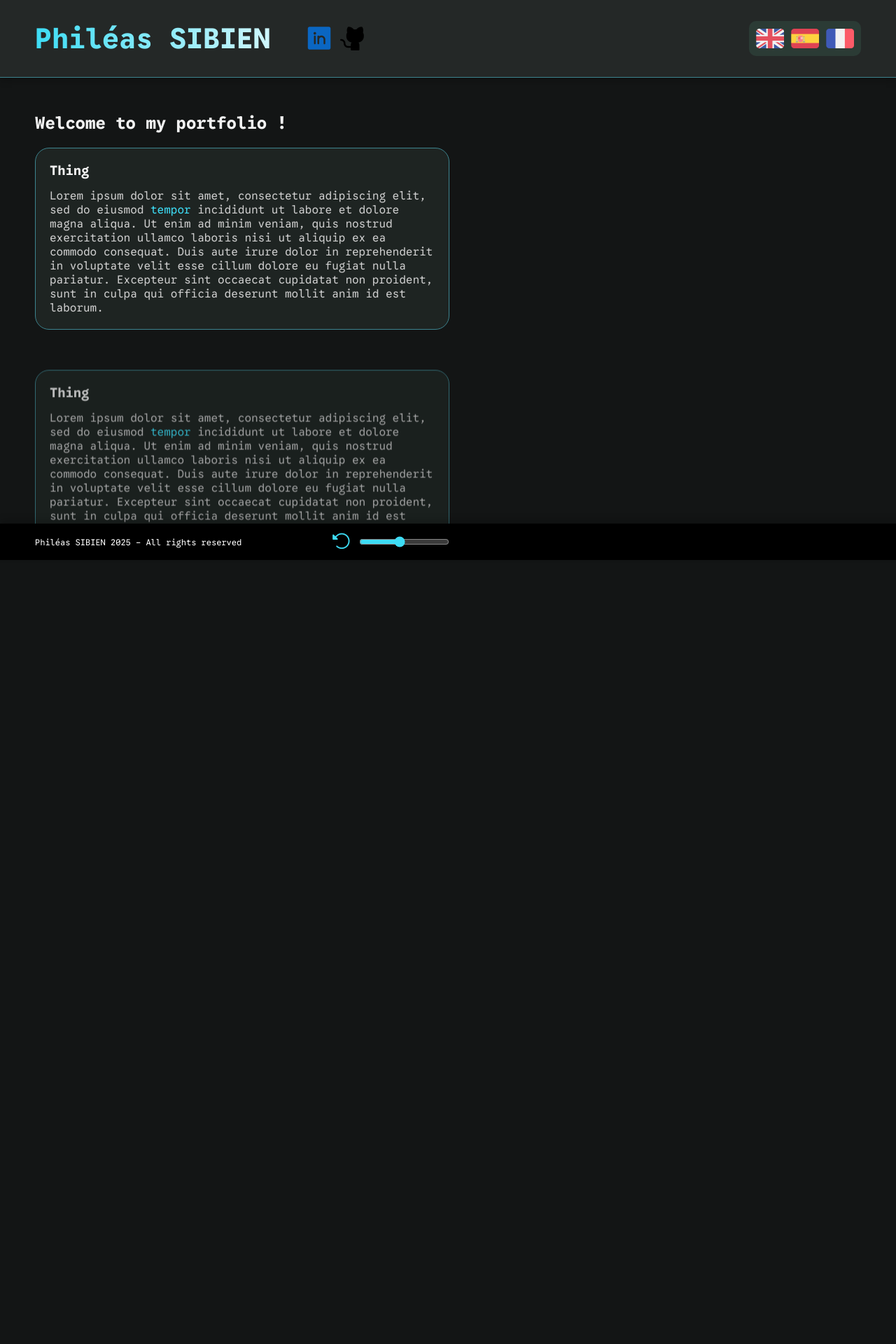
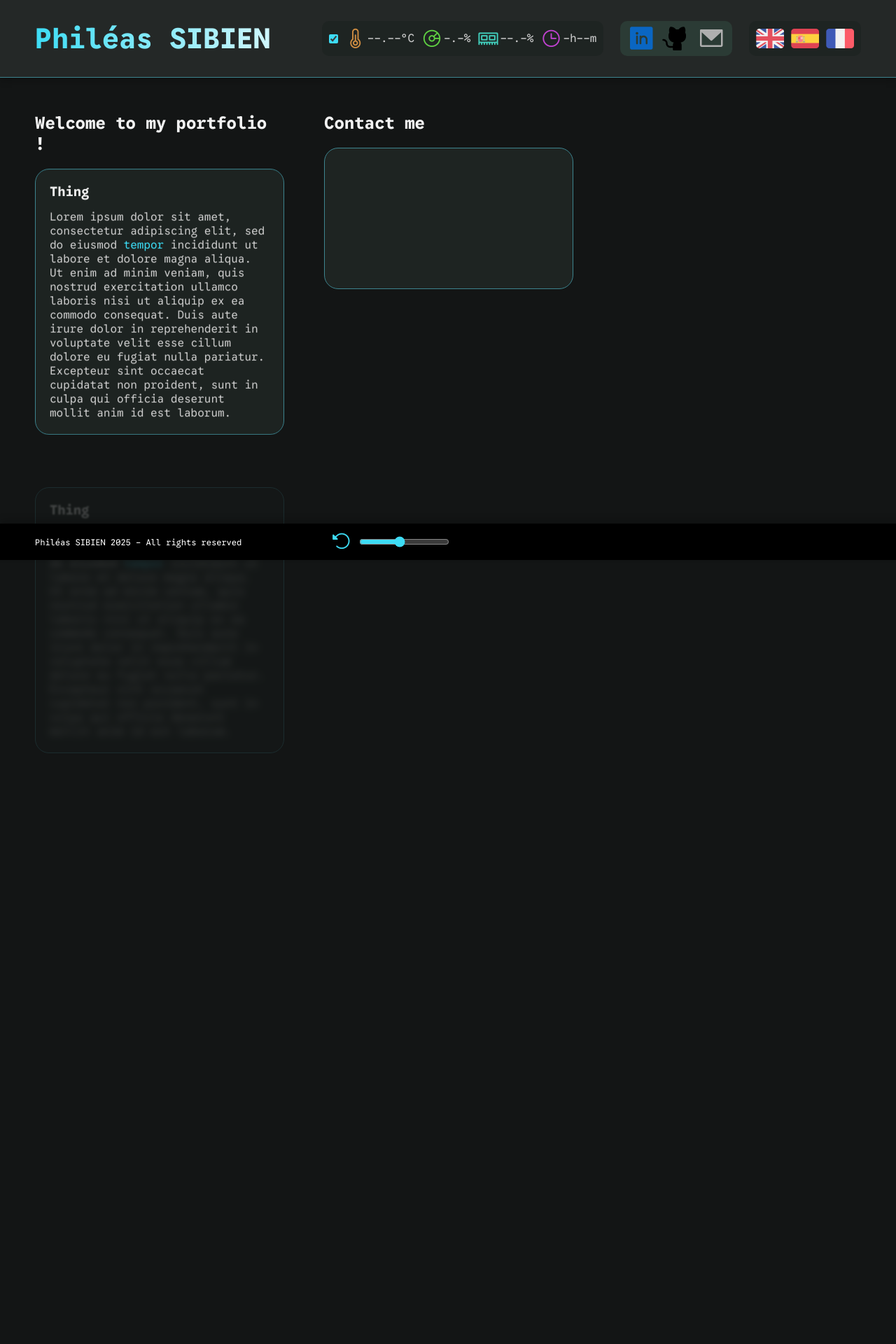
Before and after one commit to phileas-dev/portfolio, a PHP site: page / in a window 1280 px wide. Shown: the top 1920 px of the page at 70% size. Before the commit the page ends 800 px from the top, so only its background shows below. Run offline with PHP 8.4, Linux system fonts and the light colour scheme.

Commit message:
add system information display and update functionality

```diff
--- a/css/styles.css
+++ b/css/styles.css
@@ -8,8 +8,7 @@
   margin: 0;
   padding: 0;
   font-family: "Google Sans Code";
-  color: #fff;
-
+  caret-color: transparent;
 }
 
 :root {
@@ -38,9 +37,9 @@ body {
 }
 
 main {
-  display: flex;
-  flex-direction: column;
-  gap: 10%;
+  display: grid;
+  grid-template-columns: 1fr 1fr 1fr;
+  gap: 5%;
   opacity: 0;
   animation: fadeIn 0.5s forwards;
   margin: 0 50px 50vh  50px;
@@ -69,6 +68,77 @@ header a {
   text-align: center;
 }
 
+#sysinfo {
+  display: flex;
+  align-items: center;
+  gap: 10px;
+  padding: 10px;
+  border-radius: 10px;
+  background-color: var(--box);
+  margin: 0 auto;
+}
+
+#sysinfo > div {
+  display: flex;
+  align-items: center;
+}
+
+#sysinfo i {
+  font-size: 30px;
+  margin-right: 2px;
+  transition: none;
+}
+
+#sysinfo i:hover {
+  transform: none;
+  cursor: default;
+}
+
+.ph-thermometer-simple {color: hsl(32, 61%, 54%);}
+.ph-disc {color: hsl(108, 61%, 54%);}
+.ph-memory {color: hsl(172, 61%, 54%);}
+.ph-clock {color: hsl(293, 61%, 54%);}
+
+#links {
+  display: flex;
+  flex-direction: row;
+  border-radius: 10px;
+  padding: 0 10px;
+  background-color: var(--box-alt);
+  gap: 10px;
+}
+
+#lang-buttons {
+  padding: 10px;
+  border-radius: 10px;
+  background-color: var(--box);
+  margin-left: auto;
+  margin-right: 50px;
+  display: flex;
+  flex-direction: row;
+  gap: 10px;
+}
+
+#lang-buttons button {
+  display: flex;
+  justify-content: center;
+  align-items: center;
+  border: none;
+  transition: 0.1s;
+}
+
+#lang-buttons button:hover {
+  cursor: pointer;
+  transform: scale(1.1) rotate(3deg);
+}
+
+#lang-buttons button:active {
+  filter: brightness(1.5);
+  transform: scale(1.2);
+}
+
+.lang-icon {width: 40px; height: 28.8px;}
+
 .wrapper {
   display: flex;
   flex-direction: row;
@@ -80,12 +150,17 @@ header a {
   border-radius: 20px;
   padding: 20px;
   margin: 20px 0;
-  width: calc(50% - 40px);
+  width: calc(100% - 40px);
   border: var(--box-border) solid 1px;
+  /* box-shadow: inset 0 1px 2px #ffffff86; */
 
   h3 {
     margin-bottom: 15px;
   }
+}
+
+#contact {
+  height: 20vh;
 }
 
 .scrollFade {
@@ -145,11 +220,11 @@ i {
 i:hover {
   cursor: pointer;
   transform: scale(1.05) rotate(5deg);
-  color: #fff;
 }
 
-#linkedin {color: #0a66c2;}
-#github {color: #000000;}
+.ph-linkedin-logo {color: #0a66c2;}
+.ph-github-logo {color: #000000;}
+.ph-envelope-simple {color: #afafaf;}
 
 h1 {
   margin: 0 50px;
@@ -164,11 +239,6 @@ h2, h3 {
   color: var(--text-main);
 }
 
-#links {
-  display: flex;
-  flex-direction: row;
-  gap: 10px;
-}
 
 button {
   background: none;
@@ -188,36 +258,6 @@ button {
   i {color: #fff;}
 }
 
-#lang-buttons {
-  padding: 10px;
-  border-radius: 10px;
-  background-color: var(--box-alt);
-  margin-left: auto;
-  margin-right: 50px;
-  display: flex;
-  flex-direction: row;
-  gap: 10px;
-}
-
-#lang-buttons button {
-  display: flex;
-  justify-content: center;
-  align-items: center;
-  border: none;
-  transition: 0.1s;
-}
-
-#lang-buttons button:hover {
-  cursor: pointer;
-  transform: scale(1.1) rotate(3deg);
-}
-
-#lang-buttons button:active {
-  filter: brightness(1.5);
-  transform: scale(1.2);
-}
-
-.lang-icon {width: 40px; height: 28.8px;}
 
 [data-i18n] {transition: opacity 0.2s;}
 .updating [data-i18n] {opacity: 0.3;}
--- a/index.html
+++ b/index.html
@@ -22,19 +22,29 @@
     <link href="css/styles.css" rel="stylesheet"/>
     <link href="https://psibien.dev/" rel="canonical"/>
     <link href="https://unpkg.com/@phosphor-icons/web@2.1.1/src/fill/style.css" rel="stylesheet" type="text/css"/>
+    <link href="https://unpkg.com/@phosphor-icons/web@2.1.1/src/regular/style.css" rel="stylesheet" type="text/css"/>
 </head>
 
 <body>
     <header>
         <h1>Philéas SIBIEN</h1>
+        <div id="sysinfo">
+            <input type="checkbox" checked onclick="fetch_data = !fetch_data">
+            <div><i class="ph ph-thermometer-simple"></i><span id="temp">--.--°C</span></div>
+            <div><i class="ph ph-disc"></i><span id="disk">-.-%</span></div>
+            <div><i class="ph ph-memory"></i><span id="mem">--.-%</span></div>
+            <div><i class="ph ph-clock"></i><span id="uptime">-h--m</span></div>
+        </div>
         <div id="links">
-            <a aria-label="My LinkedIn page" href="https://www.linkedin.com/in/phil%C3%A9as-sibien/" target="_blank"><i class="ph-fill ph-linkedin-logo" id="linkedin"></i></a>
-            <a aria-label="My GitHub profile" href="https://github.com/phileas-dev/" target="_blank"><i class="ph-fill ph-github-logo" id="github"></i></a>
+            <a aria-label="My LinkedIn page" title="LinkedIn" href="https://www.linkedin.com/in/phil%C3%A9as-sibien/" target="_blank"><i class="ph-fill ph-linkedin-logo"></i></a>
+            <a aria-label="My GitHub profile" title="GitHub" href="https://github.com/phileas-dev/" target="_blank"><i class="ph-fill ph-github-logo"></i></a>
+            <a aria-label="My Email" title="Email" href="mailto:phileas.sibien@gmail.com" onclick="navigator.clipboard.writeText('phileas.sibien@gmail.com')"><i class="ph-fill ph-envelope-simple"></i></a>
         </div>
         <div id="lang-buttons"></div>
     </header>
 
     <main>
+        <div>
             <h2 lang-key="s_main">Welcome to my portfolio !</h2>
             <div class="box scrollFade">
                 <h3>Thing</h3>
@@ -84,7 +94,12 @@
                     <span lang-key="s_box1_2"> incididunt ut labore et dolore magna aliqua. Ut enim ad minim veniam, quis nostrud exercitation ullamco laboris nisi ut aliquip ex ea commodo consequat. Duis aute irure dolor in reprehenderit in voluptate velit esse cillum dolore eu fugiat nulla pariatur. Excepteur sint occaecat cupidatat non proident, sunt in culpa qui officia deserunt mollit anim id est laborum.</span>
                 </p>
             </div>
-
+        </div>
+        <div>
+            <h2>Contact me</h2>
+            <div class="box scrollFade" id="contact">
+            </div>
+        </div>
 
     </main>
 
@@ -98,6 +113,7 @@
 
     <script src="js/lang_manager.js"></script>
     <script src="js/col.js"></script>
+    <script src="js/sysinfo.js"></script>
     <noscript>
         This website requires JavaScript to display content.
     </noscript>
```
Also changed, not shown: js/sysinfo.js (added, +37 -0 lines). Lines whose indentation alone changed are shown as unchanged.
